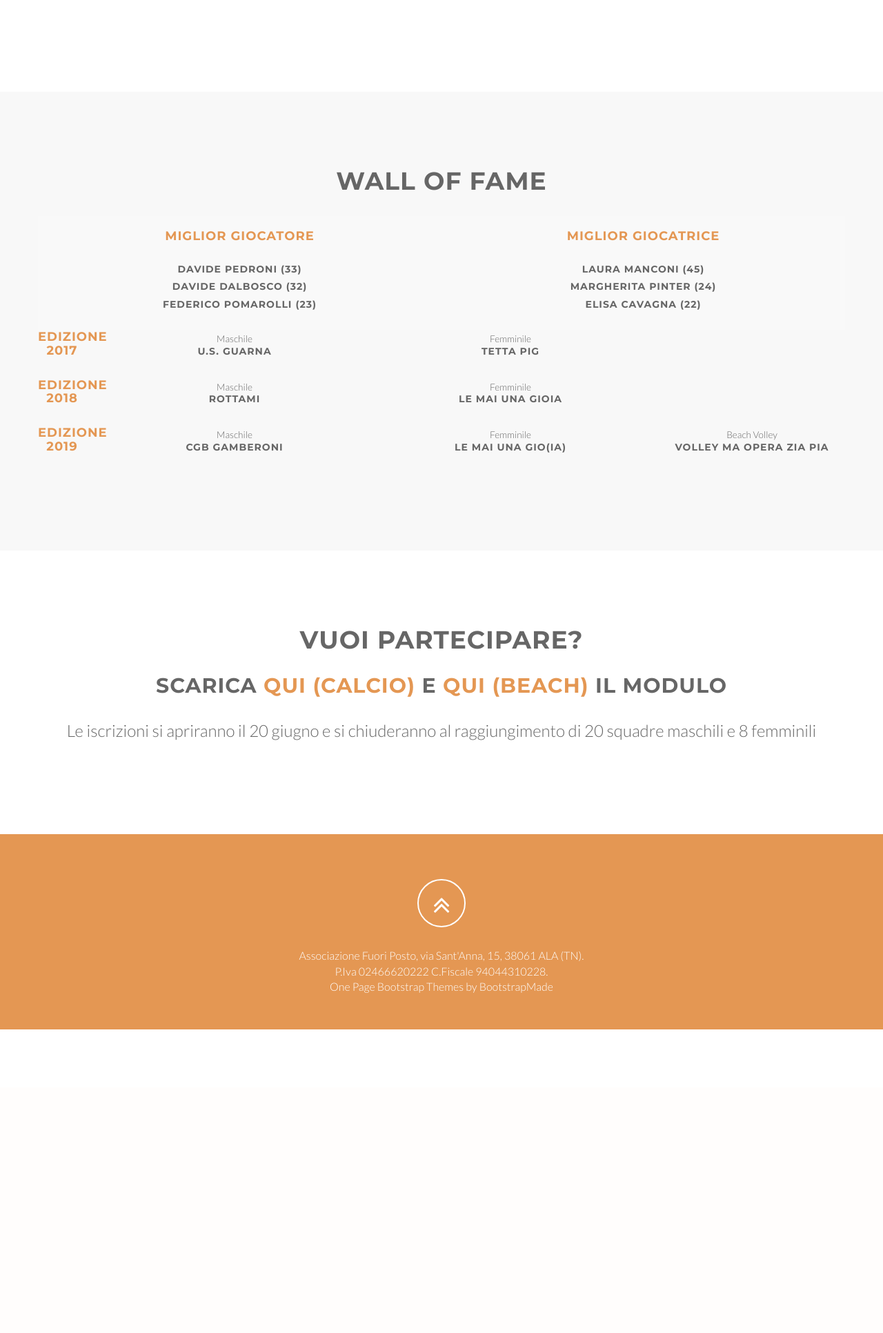
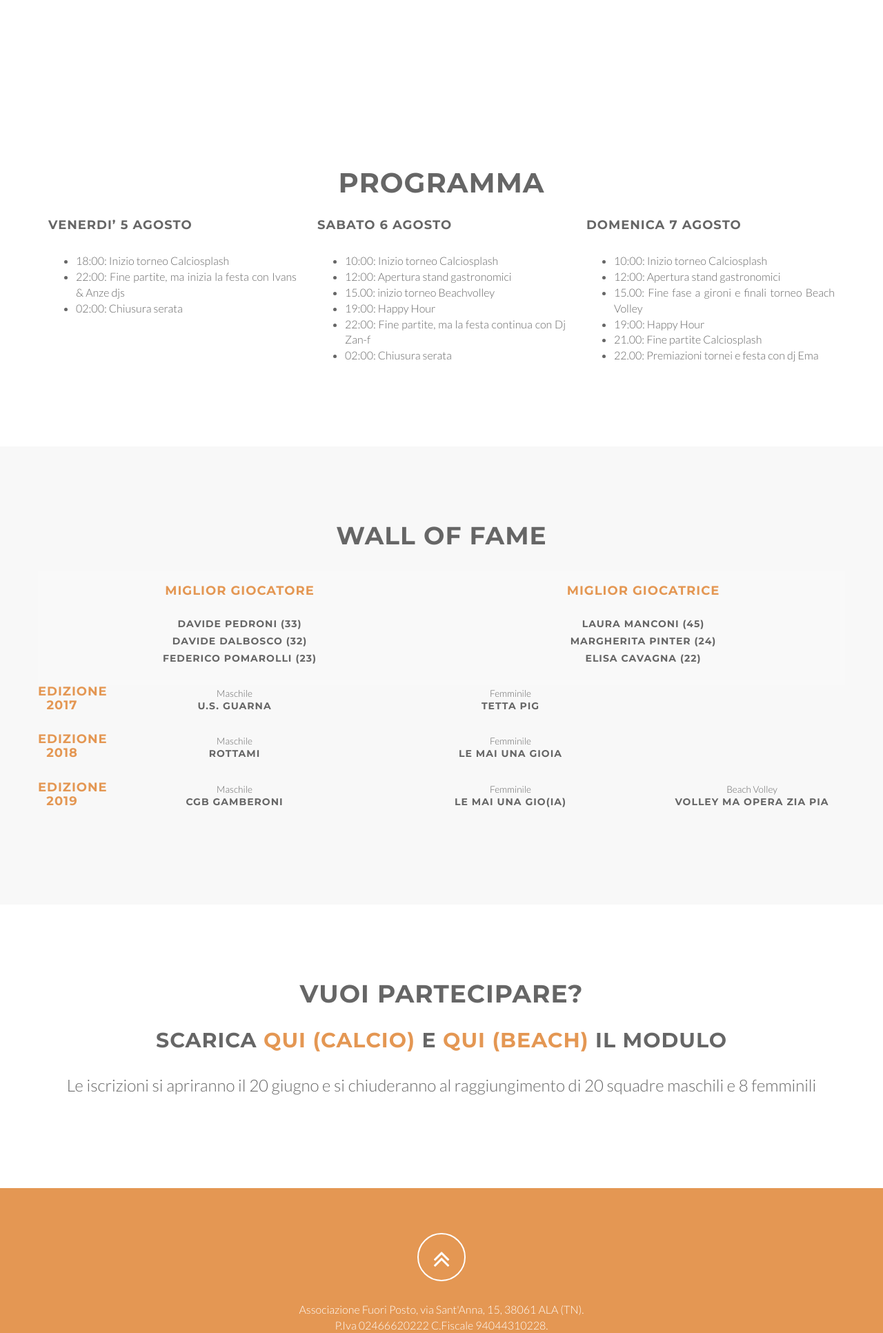
Before and after one commit to stellamargonar/calcio_splash, a Django app: page / in a window 1280 px wide. Shown: the part 1347-3279 px from the top of the page at 69% size. Before the commit the page ends 2839 px from the top, so only its background shows below. Run offline with Django 3.2, Linux system fonts and the light colour scheme; some libraries are stand-ins or nearby versions.

Commit message:
aggiunto programma 2022

```diff
--- a/calcio_splash/templates/index.html
+++ b/calcio_splash/templates/index.html
@@ -47,6 +47,47 @@
                 </div>
             </div>
         </div>
+        </div>
+    </section>
+    <section class="home-section">
+        <div class="heading-about">
+            <div class="container">
+                <div class="section-heading text-center">
+                    <h2>Programma</h2>
+                </div>
+                <div class="row programma">
+                    <div class="col-md-4 col-xs-12">
+                        <h4>VENERDI’ 5 AGOSTO</h4>
+                        <ul>
+                            <li>18:00: Inizio torneo Calciosplash</li>
+                            <li>22:00: Fine partite, ma inizia la festa con Ivans & Anze djs</li>
+                            <li>02:00: Chiusura serata</li>
+                        </ul>
+                    </div>
+                    <div class="col-md-4 col-xs-12">
+                        <h4>SABATO 6 AGOSTO</h4>
+                        <ul>
+                            <li>10:00: Inizio torneo Calciosplash</li>
+                            <li>12:00: Apertura stand gastronomici</li>
+                            <li>15.00: inizio torneo Beachvolley</li>
+                            <li>19:00: Happy Hour</li>
+                            <li>22:00: Fine partite, ma la festa continua con Dj Zan-f</li>
+                            <li>02:00: Chiusura serata</li>
+                        </ul>
+                    </div>
+                    <div class="col-md-4 col-xs-12">
+                        <h4>DOMENICA 7 AGOSTO</h4>
+                        <ul>
+                            <li>10:00: Inizio torneo Calciosplash</li>
+                            <li>12:00: Apertura stand gastronomici</li>
+                            <li>15.00: Fine fase a gironi e finali torneo Beach Volley</li>
+                            <li>19:00: Happy Hour</li>
+                            <li>21.00: Fine partite Calciosplash</li>
+                            <li>22.00: Premiazioni tornei e festa con dj Ema</li>
+                        </ul>
+                    </div>
+                </div>
+            </div>
         </div>
     </section>
 <!-- /Section: programma -->
```
